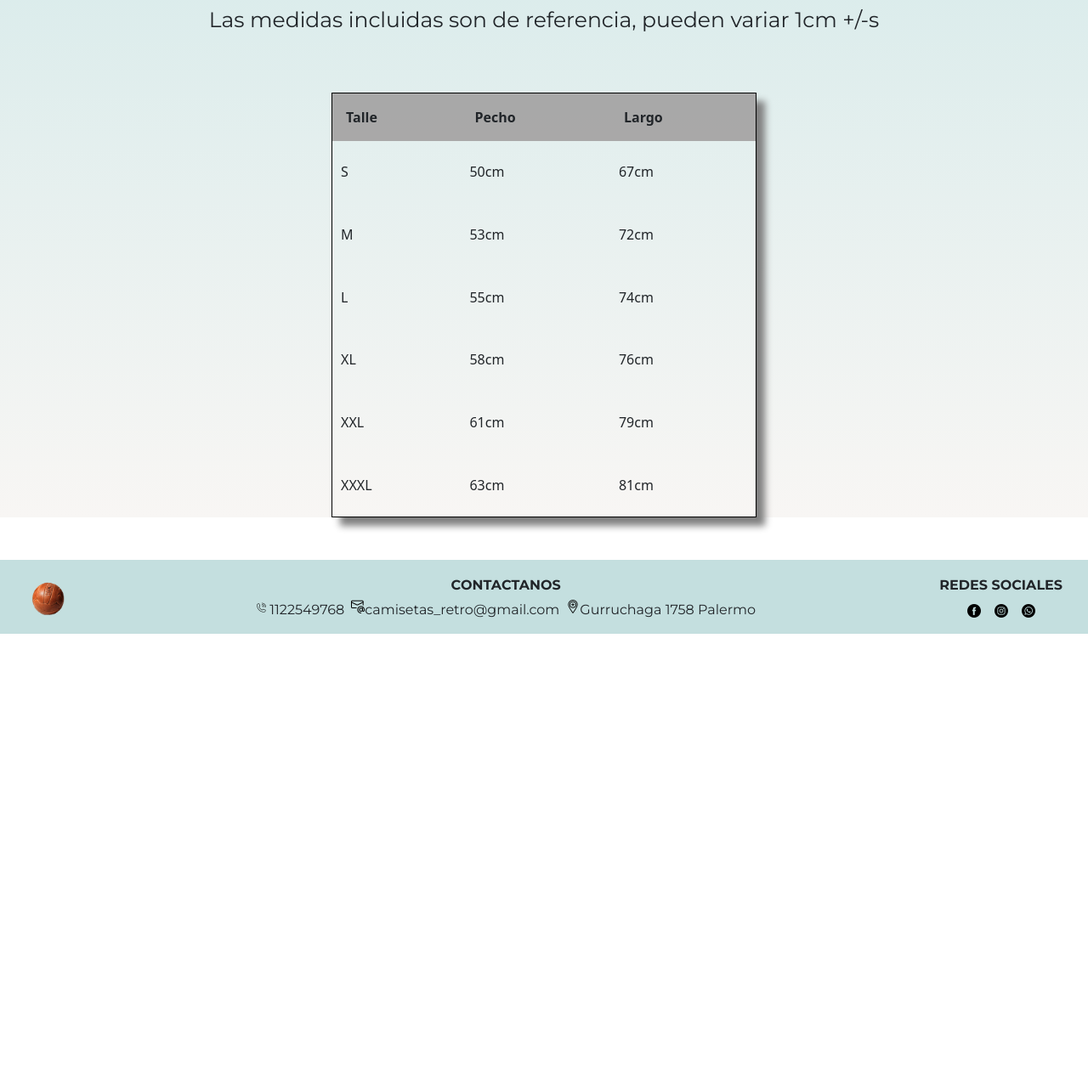
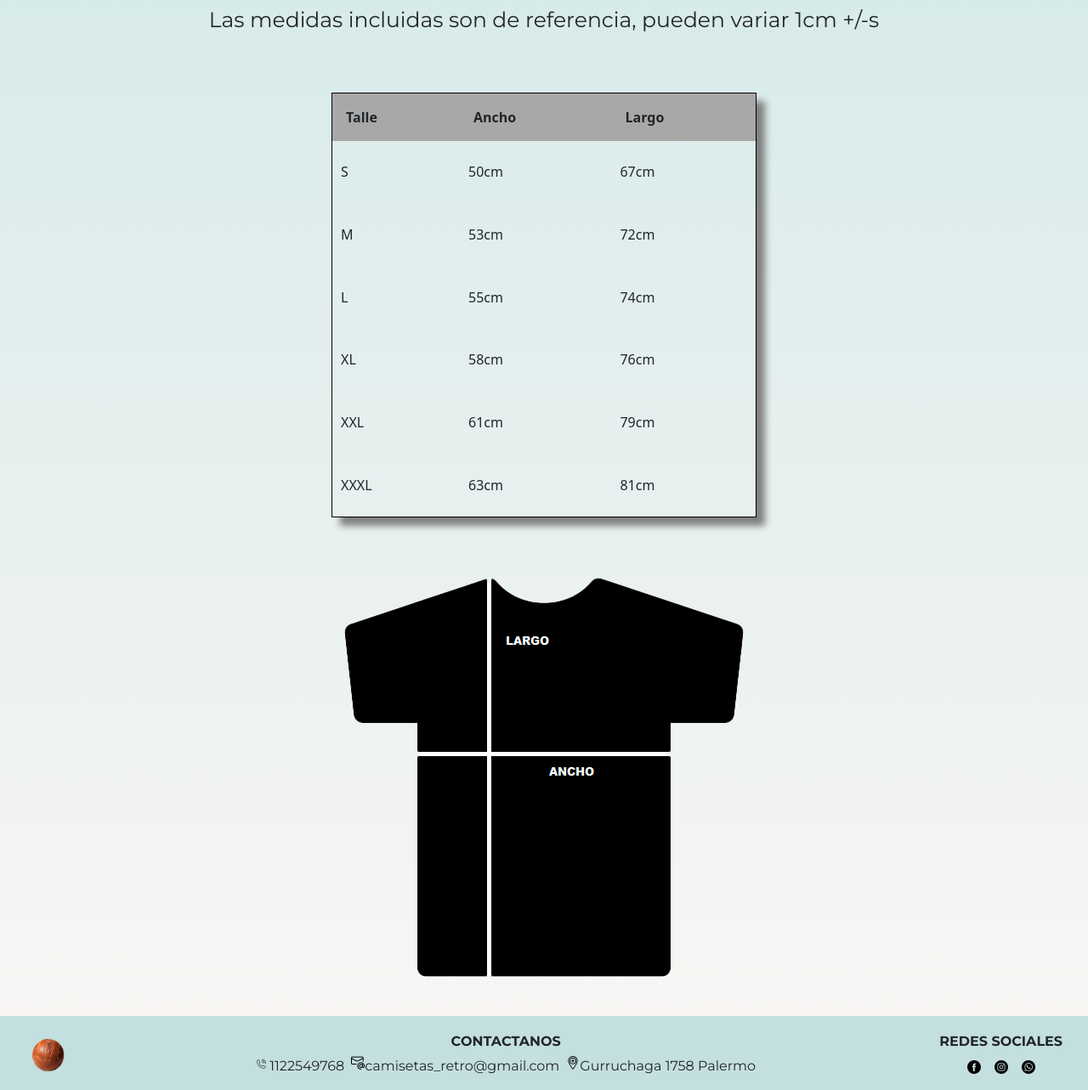
Before and after one commit to BenjaminPipolo/camisetas-retro, a website: page pages/guiadetalles.html in a window 1280 px wide. Shown: the part 325-1608 px from the top of the page at 85% size. Before the commit the page ends 1071 px from the top, so only its background shows below. Drawn offline with nearby package versions, Linux system fonts and the light colour scheme.

Commit message:
correciones

```diff
--- a/pages/guiadetalles.html
+++ b/pages/guiadetalles.html
@@ -73,7 +73,7 @@
                 <thead>
                     <tr>
                         <th>Talle</th>
-                        <th>Pecho</th>
+                        <th>Ancho</th>
                         <th>Largo</th>
                     </tr>
                 </thead>
@@ -110,6 +110,10 @@
                     </tr>
                 </tbody>
             </table>
+        </div>
+
+        <div class="referencia-talles">
+            <img src="../assets/img/camiseta-de-manga-corta.png" alt="camiseta-de-manga-corta">
         </div>
     </main>
 
--- a/scss/layout/_header.scss
+++ b/scss/layout/_header.scss
@@ -18,3 +18,10 @@
     background-color: $color-primario;
     font-family: amaranth;
 }
+
+.nav-link{
+    transition: transform 0.3s ease;
+    &:hover{
+        transform: scale(1.1);
+    }
+}
--- a/scss/layout/_main-guiadetalles.scss
+++ b/scss/layout/_main-guiadetalles.scss
@@ -49,3 +49,10 @@
 
     }
 }
+
+.referencia-talles{
+    display: flex;
+    justify-content: center;
+    align-items: center;
+    padding-bottom: 1.5625rem;
+}
```
Also changed, not shown: assets/img/camiseta-de-manga-corta.png (added), css/styles.css, 1 other file.
